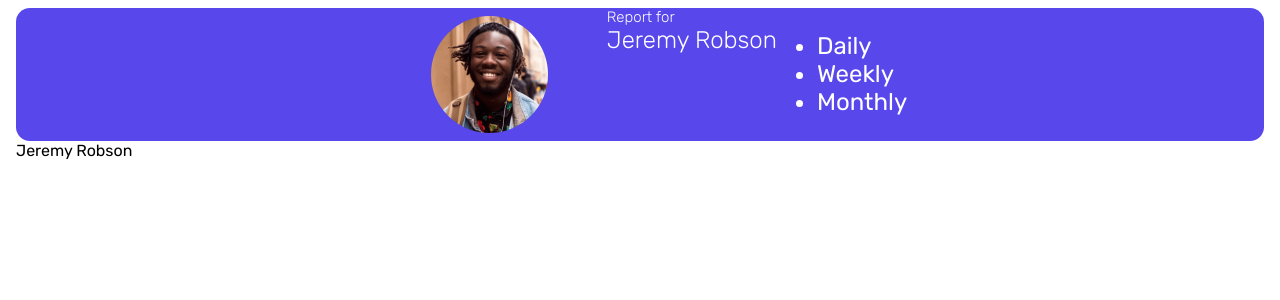
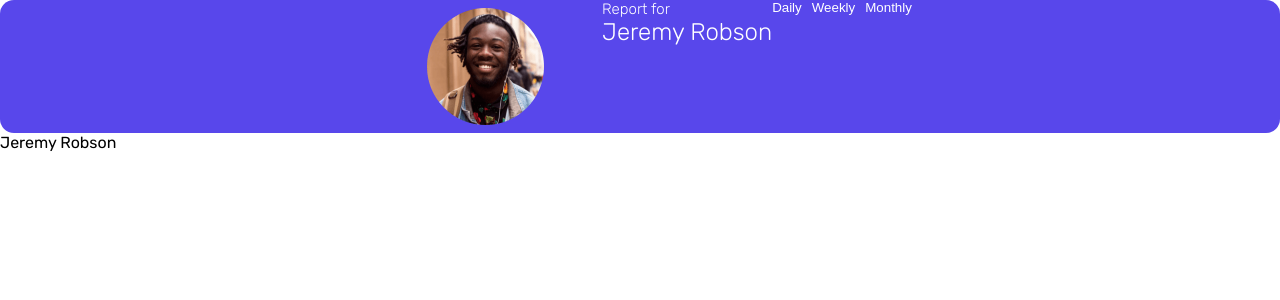
Before and after one commit to evgiur/time-tracker, a React (Create React App) app: page / in a window 1280 px wide. Shown: the top 300 px of the page. Built offline with nearby package versions, Linux system fonts and the light colour scheme.

Commit message:
scss-edit

```diff
--- a/src/components/Maincart.jsx
+++ b/src/components/Maincart.jsx
@@ -12,12 +12,10 @@ export default function Maincart() {
         <h1>Report for</h1>
         <h2>Jeremy Robson</h2>
       </header>
-      <div>
-        <ul>
-          <li>Daily</li>
-          <li>Weekly</li>
-          <li>Monthly</li>
-        </ul>
+      <div className='periodicity'>
+        <button id="daily-button">Daily</button>
+        <button id="weekly-button">Weekly</button>
+        <button id="monthly-button">Monthly</button>
       </div>
 
     </div>
--- a/src/scss/app.scss
+++ b/src/scss/app.scss
@@ -1,4 +1,10 @@
 @import "./variables";
+
+* {
+    margin: 0;
+    padding: 0;
+    box-sizing: border-box;
+}
 
 .body {
     font-family: $rubik;
@@ -17,24 +23,27 @@
           width: 50%;  // Адаптивная ширина, изображение будет увеличиваться при изменении масштаба страницы
           height: auto;  // Высота будет автоматически подстраиваться, сохраняя пропорции изображения
           max-width: 100%;  // Изображение не будет превышать ширину родительского элемента
-        }}
+        }
+    }
     header {
         h1 {
             margin: 0;
             padding: 0;
-            font-size: 15px;  // Задание размера шрифта 15px для h1
+            font-size: 15px;
             font-weight: 300;
         }
 
         h2 {
             margin: 0;
             padding: 0;
-            font-size: 24px;  // Задание размера шрифта 15px для h1
+            font-size: 24px;
             font-weight: 300;
         }
     }
+
     color: $white;
     display: flex;
+    flex-wrap: wrap;
     justify-content: center;
     min-width: 327px;
     min-height: 133px;
@@ -42,3 +51,20 @@
     background-color: $blue;
     font-size: 24px;
 }
+
+.periodicity {
+    display: flex;
+    flex-wrap: wrap;
+    gap: 10px;
+    button {
+        display: inherit;
+        flex-wrap: inherit;
+        border: 0;
+        padding: 0;
+        margin: 0;
+        color: inherit;
+        background-color: inherit;
+        cursor: pointer;
+
+    }
+}
```
